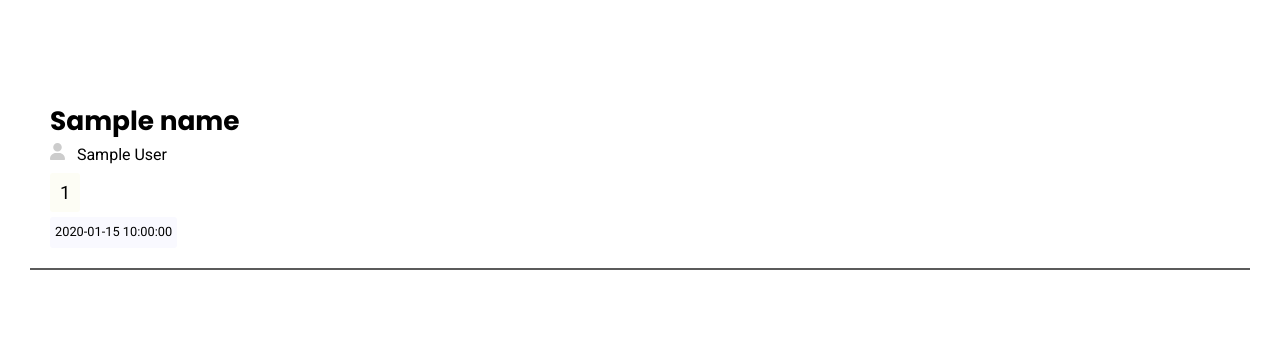
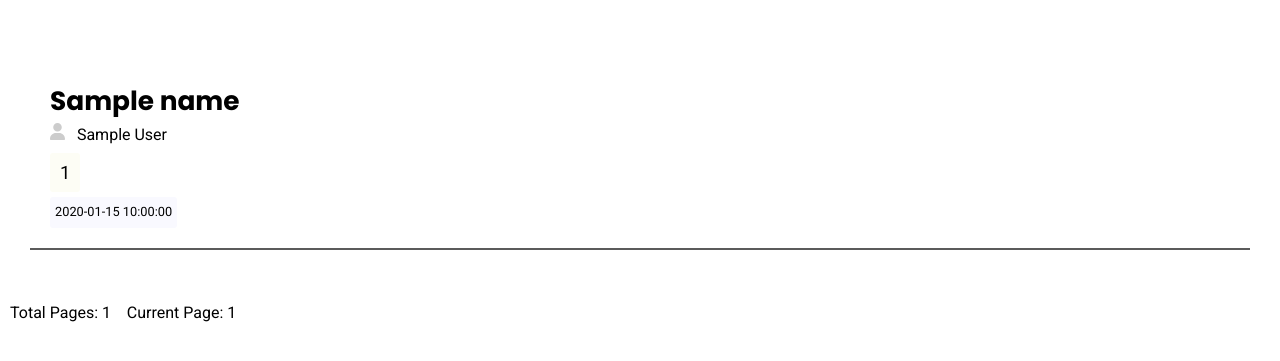
Before and after one commit to YuheshPandian/TechDock, a Flask app: template templates/index.html in a window 1280 px wide. Shown: the part 70-431 px from the top of the page. Run offline with Flask 3, Linux system fonts and the light colour scheme; the template is opened without the code that fills it: most values are stand-ins (such as "Sample title", 1, 10 or a date in 2020).

Commit message:
completed basic styling for all elements

```diff
--- a/static/css/style.css
+++ b/static/css/style.css
@@ -30,7 +30,7 @@ header {
 }
 
 main {
-    padding: 30px 10px 60px 10px;
+    padding: 10px;
 }
 
 
@@ -137,3 +137,8 @@ header nav .search-button:hover {
     font-family: poppins, roboto, arial;
     color:white;
 }
+
+.pages-info {
+    margin-top:50px;
+    font-family: roboto, poppins,Arial, Helvetica, sans-serif;
+}
--- a/templates/index.html
+++ b/templates/index.html
@@ -20,4 +20,5 @@
             <a href="{{ url_for('index', page=page+1) }}" class="next">Next</a>
         {% endif %}
     </div>
+    <p class="pages-info">Total Pages: {{ total_pages }} &nbsp;&nbsp; Current Page: {{ page }}</p>
 {% endblock %}
```
